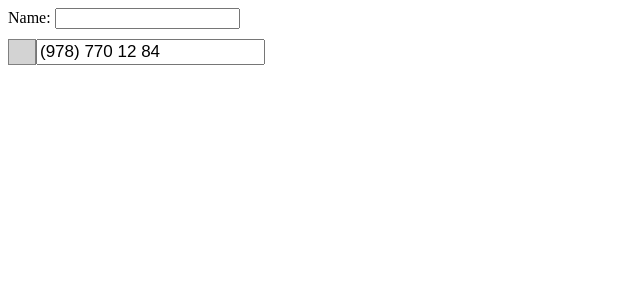
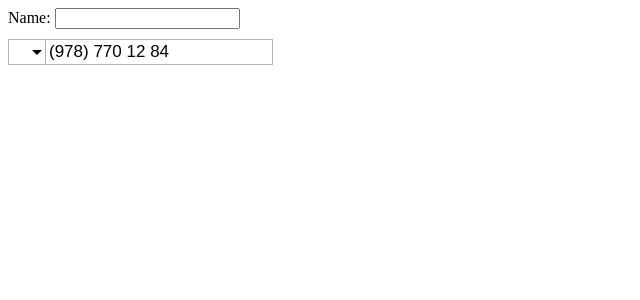
Before and after one commit to sweepj/ang, an Angular app: page / in a window 1280 px wide. Shown: the top 300 px of the page, without its empty margins (0-640 px from the left). Built offline with nearby package versions, Linux system fonts and the light colour scheme.

Commit message:
custom select v3

```diff
--- a/src/app/custom-form/custom-form.component.html
+++ b/src/app/custom-form/custom-form.component.html
@@ -13,7 +13,10 @@
 
 <!--      </select>-->
 <!--    </label>-->
-    <div (click)="triggerModal = !triggerModal" class="customSelect">
+    <div (click)="triggerModal = !triggerModal"
+         class="customSelect"
+         [ngClass]="triggerModal ? 'customSelect-active' : 'customSelect-inactive'"
+    >
       <div class="flag {{clickCountryCode | lowercase}}"></div>
       {{countryDialCode}}
     </div>
@@ -30,7 +33,7 @@
 </form>
 
 <ng-template #dropdown>
-  <div class="select-menu">
+  <div class="select-menu" id="select">
     <ul>
       <li *ngFor="let country of countries" (click)="valueBlock($event)" [attr.data-value-country]="country.name" class="name_country">
         <div class="flag {{country.code | lowercase}}" [attr.data-value-country]="country.name"></div>
--- a/src/app/custom-form/custom-form.component.sass
+++ b/src/app/custom-form/custom-form.component.sass
@@ -32,6 +32,9 @@ button
 
 #inputPhoneNumber
   font-size: 17px
+  border: 1px solid #b3b3b3
+  height: 22px
+  padding-left: 3px
 
 .select_country
   display: inline-block
@@ -58,12 +61,17 @@ button
 
 .customSelect
   font-size: 17px
-  border: 1px solid gray
   display: inline-block
   padding: 2px
   padding-left: 5px
-  padding-right: 5px
-  background-color: lightgray
+  padding-right: 15px
+  background-color: white
+  position: relative
+  border: 1px solid #b3b3b3
+  border-right: none
+  cursor: pointer
+  &:hover
+    background-color: #ececec
 
 .name_country-text
   display: inline-block
@@ -77,6 +85,29 @@ button
   height: 11px
   background-image: url("flags.png")
   display: inline-block
+
+.customSelect-inactive::after
+  content: ""
+  display: inline-block
+  border-top: 5px solid black
+  border-left: 5px solid transparent
+  border-right: 5px solid transparent
+  position: absolute
+  top: calc(50% - 2.5px)
+  right: .2rem
+
+.customSelect-active::after
+  content: ""
+  display: inline-block
+  border-bottom: 5px solid black
+  border-left: 5px solid transparent
+  border-right: 5px solid transparent
+  position: absolute
+  top: calc(50% - 2.5px)
+  right: .2rem
+
+.customSelect-active
+  background-color: #ececec
 
 .ad
   background-position: -16px 0
--- a/src/app/custom-form/custom-form.component.ts
+++ b/src/app/custom-form/custom-form.component.ts
@@ -58,12 +58,15 @@ export class CustomFormComponent implements
 
 
   @HostListener('document:click', ['$event']) clickOut(event) {
-    const classListEvent = event.toElement.classList;
-    // tslint:disable-next-line:prefer-for-of
-    for (let i = 0; i < classListEvent.length; i++) {
-      if (classListEvent[i] === 'name_country') {
-        this.triggerModal = false;
-      }
+    console.log(event);
+    if (event.target === '') {
+
+    // if (this.triggerModal === true) {
+    //   // tslint:disable-next-line:prefer-for-of
+    //   for (let i = 0; i < classListEvent.length; i++) {
+    //     console.log(classListEvent[i]);
+    //     (classListEvent[i] === 'name_country') ? this.triggerModal = true : this.triggerModal = false;
+    //   }
     }
   }
 
@@ -146,10 +149,7 @@ export class CustomFormComponent implements
     });
     return String(countryIsFind);
   }
-  //
-  // closeModal(){
-    //   this.triggerModal = false;
-    // }
+
 
   writeValue(value: string): void {
     this.val = value;
--- a/src/assets/CountryCodes.json
+++ b/src/assets/CountryCodes.json
@@ -997,11 +997,6 @@
     "code":"FK"
   },
   {
-    "name":"Guernsey",
-    "dial_code":"+44",
-    "code":"GG"
-  },
-  {
     "name":"Holy See (Vatican City State)",
     "dial_code":"+379",
     "code":"VA"
```
